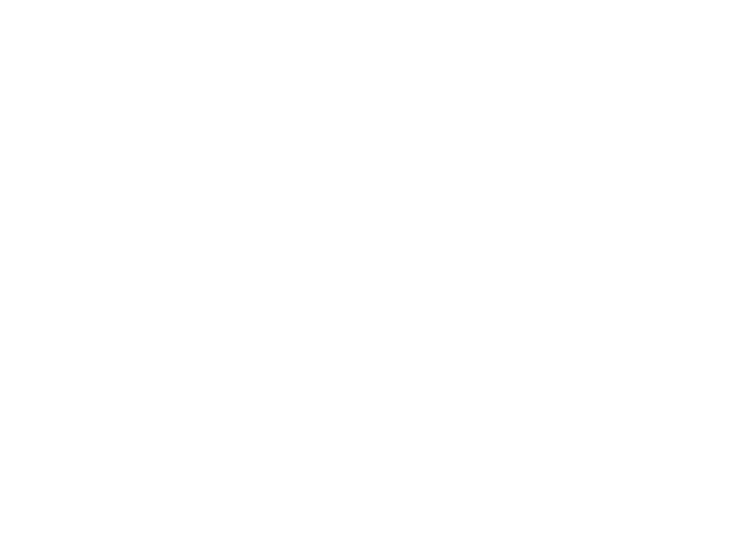
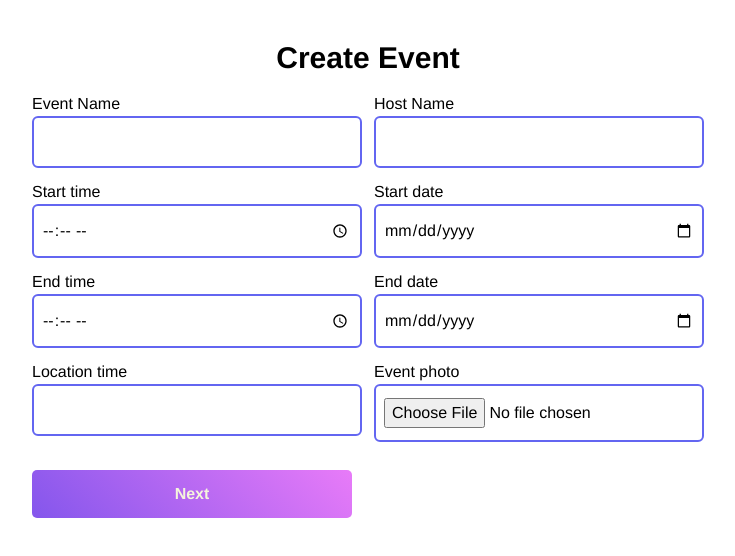
Before and after one commit to MajharolTanvir/envited-TA, a React (Create React App) app: page /create in a window 1280 px wide. Shown: the top 556 px of the page, without its empty margins (272-1007 px from the left). Built offline with nearby package versions, Linux system fonts and the light colour scheme.

Commit message:
create event done

```diff
--- a/src/Components/CreateEvent/CreateEvent.js
+++ b/src/Components/CreateEvent/CreateEvent.js
@@ -1,11 +1,200 @@
-import React from 'react';
+import React from "react";
+import { useForm } from "react-hook-form";
+import { Link } from "react-router-dom";
 
 const CreateEvent = () => {
-    return (
+  const {
+    register,
+    handleSubmit,
+    reset,
+    formState: { errors },
+  } = useForm();
+  const onSubmit = (data) => console.log(data);
+
+  return (
+    <div className="w-3/5 mx-auto">
+      <div>
+        <h6 className="font-bold text-center text-3xl mb-4">Create Event</h6>
+      </div>
+      <form
+        className="grid grid-cols-1 md:grid-cols-2 gap-3 pb-16"
+        onSubmit={handleSubmit(onSubmit)}
+      >
         <div>
+          <label>Event Name</label>
+          <input
+            className="border-2 border-indigo-500 w-full rounded-md py-3 px-2"
+            {...register("eventName", {
+              required: {
+                value: true,
+                message: "Event Name is required",
+              },
+            })}
+          />
+          <label>
+            {errors.eventName?.type === "required" && (
+              <span className="label-text-alt text-red-500">
+                {errors.eventName.message}
+              </span>
+            )}
+          </label>
+        </div>
 
+        <div>
+          <label>Host Name</label>
+          <input
+            className="border-2 border-indigo-500 w-full rounded-md py-3 px-2"
+            {...register("hostName", {
+              required: {
+                value: true,
+                message: "Host name is required",
+              },
+            })}
+          />
+          <label>
+            {errors.hostName?.type === "required" && (
+              <span className="label-text-alt text-red-500">
+                {errors.hostName.message}
+              </span>
+            )}
+          </label>
         </div>
-    );
+
+        <div>
+          <label>Start time</label>
+          <input
+            type="time"
+            className="border-2 border-indigo-500 w-full rounded-md py-3 px-2"
+            {...register("startTime", {
+              required: {
+                value: true,
+                message: "Start time is required",
+              },
+            })}
+          />
+          <label>
+            {errors.startTime?.type === "required" && (
+              <span className="label-text-alt text-red-500">
+                {errors.startTime.message}
+              </span>
+            )}
+          </label>
+        </div>
+
+        <div>
+          <label>Start date</label>
+          <input
+            type="date"
+            className="border-2 border-indigo-500 w-full rounded-md py-3 px-2"
+            {...register("startDate", {
+              required: {
+                value: true,
+                message: "Start date is required",
+              },
+            })}
+          />
+          <label>
+            {errors.startDate?.type === "required" && (
+              <span className="label-text-alt text-red-500">
+                {errors.startDate.message}
+              </span>
+            )}
+          </label>
+        </div>
+
+        <div>
+          <label>End time</label>
+          <input
+            type="time"
+            className="border-2 border-indigo-500 w-full rounded-md py-3 px-2"
+            {...register("endTime", {
+              required: {
+                value: true,
+                message: "End time is required",
+              },
+            })}
+          />
+          <label>
+            {errors.endTime?.type === "required" && (
+              <span className="label-text-alt text-red-500">
+                {errors.endTime.message}
+              </span>
+            )}
+          </label>
+        </div>
+
+        <div>
+          <label>End date</label>
+          <input
+            type="date"
+            className="border-2 border-indigo-500 w-full rounded-md py-3 px-2"
+            {...register("endDate", {
+              required: {
+                value: true,
+                message: "End time is required",
+              },
+            })}
+          />
+          <label>
+            {errors.endDate?.type === "required" && (
+              <span className="label-text-alt text-red-500">
+                {errors.endDate.message}
+              </span>
+            )}
+          </label>
+        </div>
+
+        <div>
+          <label>Location time</label>
+          <input
+            className="border-2 border-indigo-500 w-full rounded-md py-3 px-2"
+            {...register("location", {
+              required: {
+                value: true,
+                message: "Location is required",
+              },
+            })}
+          />
+          <label>
+            {errors.location?.type === "required" && (
+              <span className="label-text-alt text-red-500">
+                {errors.location.message}
+              </span>
+            )}
+          </label>
+        </div>
+
+        <div>
+          <label>Event photo</label>
+          <input
+            type="file"
+            placeholder="Last name"
+            className="border-2 border-indigo-500 w-full rounded-md py-3 px-2"
+            {...register("eventPhoto", {
+              required: {
+                value: true,
+                message: "Event Photo is required",
+              },
+            })}
+          />
+          <label>
+            {errors.eventPhoto?.type === "required" && (
+              <span className="label-text-alt text-red-500">
+                {errors.eventPhoto.message}
+              </span>
+            )}
+          </label>
+        </div>
+
+        <Link
+          to="/event"
+          className="font-bold max-w-xs rounded-md my-4 py-3 btn-css"
+        >
+          <input value="Next" type="submit" />
+        </Link>
+      </form>
+    </div>
+  );
 };
 
 export default CreateEvent;
--- a/src/Components/Home/Home.css
+++ b/src/Components/Home/Home.css
@@ -14,7 +14,7 @@ color: #240D57;
         font-weight: 700;
         color: #240D57;
         background: -webkit-linear-gradient(45deg, rgb(132, 86, 236), rgb(232, 123, 248));
-            -webkit-background-clip: text;
+            background-clip: text;
             -webkit-text-fill-color: transparent;
 }
 
--- a/src/Components/Home/Home.js
+++ b/src/Components/Home/Home.js
@@ -2,6 +2,7 @@ import React from "react";
 import banner from "../../Utilities/Landing page image.svg";
 import { MdCelebration } from "react-icons/md";
 import "./Home.css";
+import { Link } from "react-router-dom";
 
 const Home = () => {
   return (
@@ -22,12 +23,12 @@ const Home = () => {
           <p className="text-xs md:text-lg">across any social media.</p>
         </div>
       </div>
-      <div className="order-3 flex justify-center my-2">
-        <button className="btn-css w-full md:w-2/4 lg:w-3/4 py-2 text-center">
+      <Link to="/create" className="order-3 flex justify-center my-2">
+        <button className="btn-css w-full md:w-2/4 py-2 text-center">
           <MdCelebration className="text-yellow-400" />
           Create my event
         </button>
-      </div>
+      </Link>
     </div>
   );
 };
```
